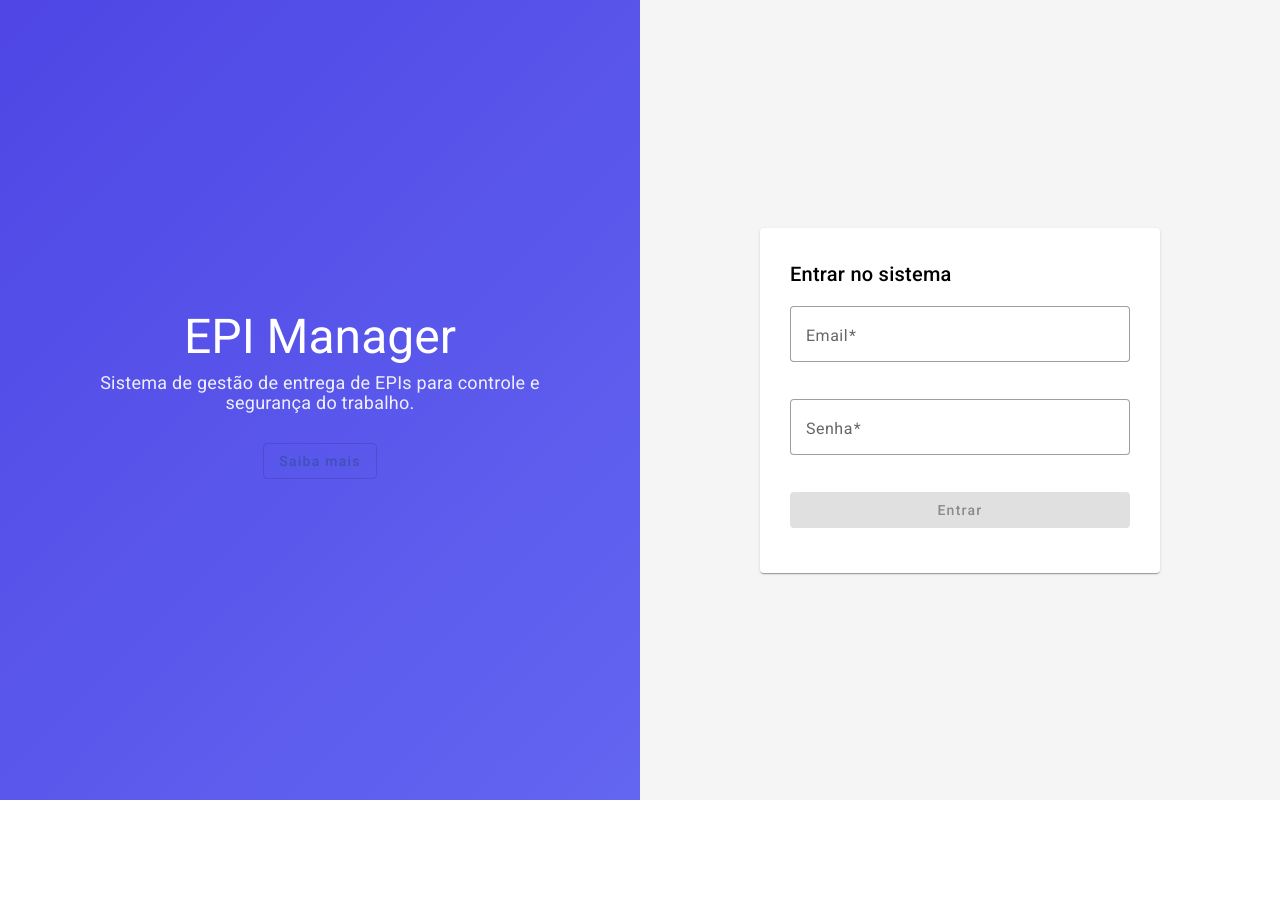
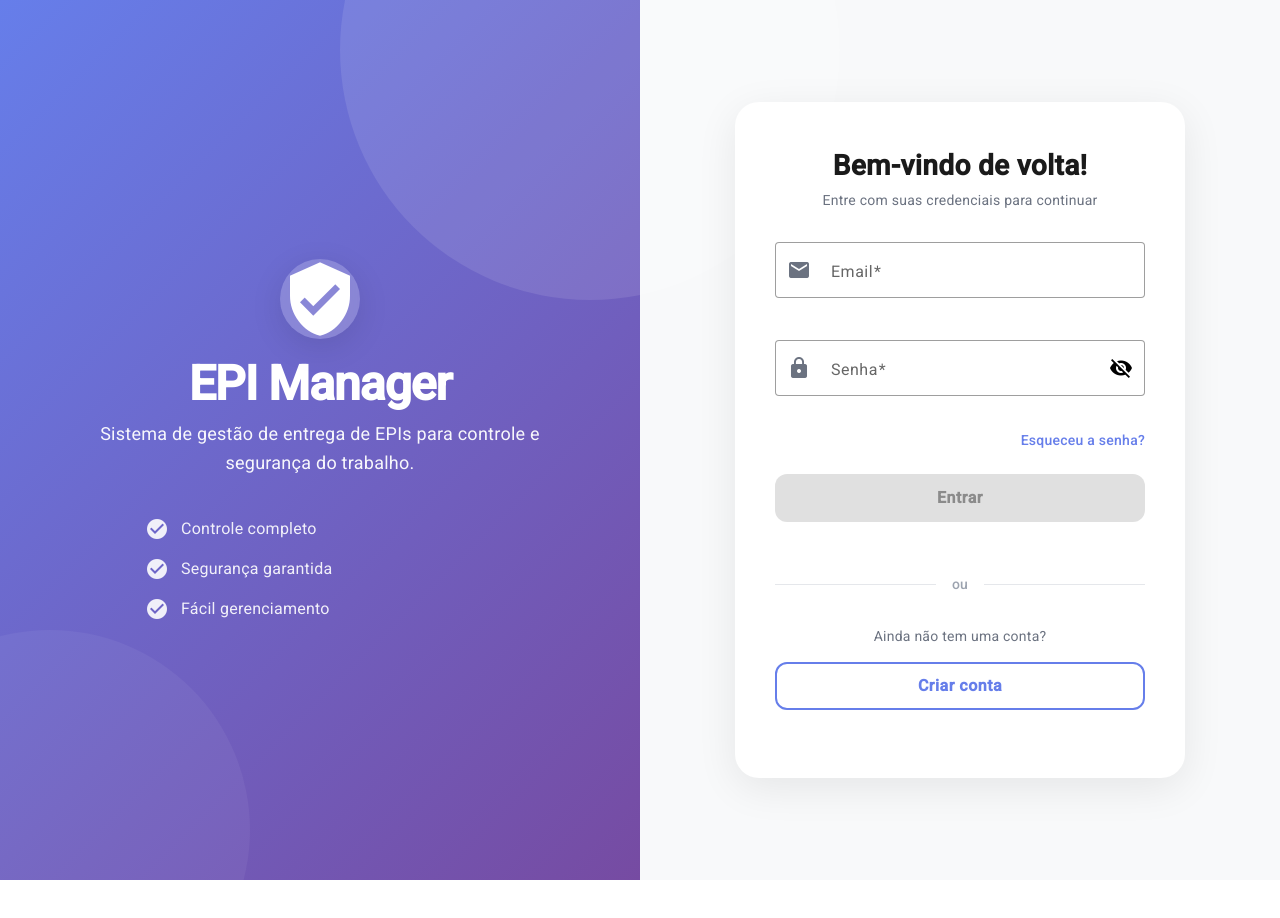
Before and after one commit to rodriguezdevsoftware/epi-management-system-web, an Angular app: page /login in a window 1280 px wide. Shown: the top 918 px of the page. Before the commit the page ends 800 px from the top, so only its background shows below. Built offline with nearby package versions, Linux system fonts and the light colour scheme.

Commit message:
feat: add register and forgot password options to login layout

```diff
--- a/src/app/modules/auth/pages/login/login.component.html
+++ b/src/app/modules/auth/pages/login/login.component.html
@@ -4,15 +4,29 @@
   <div class="login-left">
 
     <div class="left-content">
+      <div class="logo-container">
+        <mat-icon class="logo-icon">verified_user</mat-icon>
+      </div>
       <h1>EPI Manager</h1>
 
       <p>
         Sistema de gestão de entrega de EPIs para controle e segurança do trabalho.
       </p>
 
-      <button mat-stroked-button color="primary">
-        Saiba mais
-      </button>
+      <div class="features">
+        <div class="feature-item">
+          <mat-icon>check_circle</mat-icon>
+          <span>Controle completo</span>
+        </div>
+        <div class="feature-item">
+          <mat-icon>check_circle</mat-icon>
+          <span>Segurança garantida</span>
+        </div>
+        <div class="feature-item">
+          <mat-icon>check_circle</mat-icon>
+          <span>Fácil gerenciamento</span>
+        </div>
+      </div>
     </div>
 
   </div>
@@ -22,13 +36,17 @@
 
     <mat-card class="login-card">
 
-      <h2>Entrar no sistema</h2>
+      <div class="card-header">
+        <h2>Bem-vindo de volta!</h2>
+        <p class="subtitle">Entre com suas credenciais para continuar</p>
+      </div>
 
       <form [formGroup]="loginForm" (ngSubmit)="onLogin()">
 
         <mat-form-field appearance="outline" class="full-width">
           <mat-label>Email</mat-label>
-          <input matInput type="email" formControlName="email">
+          <input matInput type="email" formControlName="email" placeholder="seu@email.com">
+          <mat-icon matPrefix>email</mat-icon>
           <mat-error *ngIf="loginForm.get('email')?.invalid && loginForm.get('email')?.touched">
             Email é obrigatório e deve ser válido.
           </mat-error>
@@ -36,17 +54,36 @@
 
         <mat-form-field appearance="outline" class="full-width">
           <mat-label>Senha</mat-label>
-          <input matInput type="password" formControlName="password">
+          <input matInput [type]="hidePassword ? 'password' : 'text'" formControlName="password" placeholder="Digite sua senha">
+          <mat-icon matPrefix>lock</mat-icon>
+          <button mat-icon-button matSuffix type="button" (click)="hidePassword = !hidePassword">
+            <mat-icon>{{hidePassword ? 'visibility_off' : 'visibility'}}</mat-icon>
+          </button>
           <mat-error *ngIf="loginForm.get('password')?.invalid && loginForm.get('password')?.touched">
             Senha é obrigatória.
           </mat-error>
         </mat-form-field>
 
-        <button mat-raised-button color="primary" class="full-width" type="submit" [disabled]="loginForm.invalid">
+        <div class="forgot-password">
+          <a (click)="onForgotPassword()" class="link">Esqueceu a senha?</a>
+        </div>
+
+        <button mat-raised-button color="primary" class="full-width login-button" type="submit" [disabled]="loginForm.invalid">
           Entrar
         </button>
 
       </form>
+
+      <div class="divider">
+        <span>ou</span>
+      </div>
+
+      <div class="register-section">
+        <p>Ainda não tem uma conta?</p>
+        <button mat-stroked-button color="primary" class="full-width register-button" (click)="onRegister()">
+          Criar conta
+        </button>
+      </div>
 
     </mat-card>
 
--- a/src/app/modules/auth/pages/login/login.component.scss
+++ b/src/app/modules/auth/pages/login/login.component.scss
@@ -1,52 +1,328 @@
-.login-wrapper{
-  height:100vh;
-  display:flex;
-  font-family: Roboto, sans-serif;
+.login-wrapper {
+  min-height: 100vh;
+  height: 100%;
+  display: flex;
+  font-family: 'Roboto', sans-serif;
 }
 
 /* lado esquerdo */
 
-.login-left{
-  flex:1;
-  background: linear-gradient(135deg,#4f46e5,#6366f1);
-  color:white;
-  display:flex;
-  justify-content:center;
-  align-items:center;
-  text-align:center;
+.login-left {
+  flex: 1;
+  background: linear-gradient(135deg, #667eea 0%, #764ba2 100%);
+  color: white;
+  display: flex;
+  justify-content: center;
+  align-items: center;
+  text-align: center;
+  padding: 40px;
+  position: relative;
+  min-height: 100vh;
+
+  &::before {
+    content: '';
+    position: absolute;
+    width: 500px;
+    height: 500px;
+    border-radius: 50%;
+    background: rgba(255, 255, 255, 0.1);
+    top: -200px;
+    right: -200px;
+  }
+
+  &::after {
+    content: '';
+    position: absolute;
+    width: 400px;
+    height: 400px;
+    border-radius: 50%;
+    background: rgba(255, 255, 255, 0.05);
+    bottom: -150px;
+    left: -150px;
+  }
 }
 
-.left-content{
-  width:70%;
+.left-content {
+  width: 80%;
+  max-width: 500px;
+  position: relative;
+  z-index: 1;
 }
 
-.left-content h1{
-  font-size:48px;
-  margin-bottom:20px;
+.logo-container {
+  margin-bottom: 24px;
+
+  .logo-icon {
+    font-size: 80px;
+    width: 80px;
+    height: 80px;
+    background: rgba(255, 255, 255, 0.2);
+    border-radius: 50%;
+    display: inline-flex;
+    align-items: center;
+    justify-content: center;
+    backdrop-filter: blur(10px);
+    box-shadow: 0 8px 32px rgba(0, 0, 0, 0.1);
+  }
 }
 
-.left-content p{
-  font-size:18px;
-  margin-bottom:30px;
-  opacity:0.9;
+.left-content h1 {
+  font-size: 48px;
+  font-weight: 700;
+  margin-bottom: 20px;
+  letter-spacing: -1px;
+}
+
+.left-content p {
+  font-size: 18px;
+  line-height: 1.6;
+  margin-bottom: 40px;
+  opacity: 0.95;
+}
+
+.features {
+  display: flex;
+  flex-direction: column;
+  gap: 16px;
+  text-align: left;
+  max-width: 350px;
+  margin: 0 auto;
+}
+
+.feature-item {
+  display: flex;
+  align-items: center;
+  gap: 12px;
+  font-size: 16px;
+  opacity: 0.9;
+
+  mat-icon {
+    font-size: 24px;
+    width: 24px;
+    height: 24px;
+  }
 }
 
 /* lado direito */
 
-.login-right{
-  flex:1;
-  background:#f5f5f5;
-  display:flex;
-  justify-content:center;
-  align-items:center;
+.login-right {
+  flex: 1;
+  background: #f8f9fa;
+  display: flex;
+  justify-content: center;
+  align-items: center;
+  padding: 40px;
+  min-height: 100vh;
 }
 
-.login-card{
-  width:400px;
-  padding:30px;
+.login-card {
+  width: 100%;
+  max-width: 450px;
+  padding: 48px 40px;
+  border-radius: 24px;
+  box-shadow: 0 10px 40px rgba(0, 0, 0, 0.08);
+  background: white;
+  transition: transform 0.3s ease, box-shadow 0.3s ease;
+
+  &:hover {
+    transform: translateY(-4px);
+    box-shadow: 0 15px 50px rgba(0, 0, 0, 0.12);
+  }
 }
 
-.full-width{
-  width:100%;
-  margin-bottom:15px;
+.card-header {
+  text-align: center;
+  margin-bottom: 32px;
+
+  h2 {
+    font-size: 28px;
+    font-weight: 700;
+    color: #1a1a1a;
+    margin-bottom: 8px;
+  }
+
+  .subtitle {
+    font-size: 14px;
+    color: #6b7280;
+    margin: 0;
+  }
 }
+
+.full-width {
+  width: 100%;
+  margin-bottom: 20px;
+
+  ::ng-deep {
+    .mat-mdc-form-field {
+      .mat-mdc-text-field-wrapper {
+        .mat-mdc-form-field-flex {
+          border-radius: 12px;
+        }
+      }
+    }
+
+    .mat-mdc-form-field-icon-prefix {
+      padding-right: 8px;
+      color: #6b7280;
+    }
+  }
+}
+
+.forgot-password {
+  text-align: right;
+  margin-bottom: 24px;
+  margin-top: -8px;
+
+  .link {
+    color: #667eea;
+    font-size: 14px;
+    text-decoration: none;
+    cursor: pointer;
+    transition: all 0.3s ease;
+    font-weight: 500;
+
+    &:hover {
+      color: #764ba2;
+      text-decoration: underline;
+    }
+  }
+}
+
+.login-button {
+  height: 48px;
+  border-radius: 12px;
+  font-size: 16px;
+  font-weight: 600;
+  text-transform: none;
+  letter-spacing: 0.5px;
+  box-shadow: 0 4px 12px rgba(102, 126, 234, 0.3);
+  transition: all 0.3s ease;
+
+  &:not(:disabled):hover {
+    transform: translateY(-2px);
+    box-shadow: 0 6px 20px rgba(102, 126, 234, 0.4);
+  }
+}
+
+.divider {
+  position: relative;
+  text-align: center;
+  margin: 32px 0;
+
+  &::before {
+    content: '';
+    position: absolute;
+    top: 50%;
+    left: 0;
+    right: 0;
+    height: 1px;
+    background: #e5e7eb;
+  }
+
+  span {
+    position: relative;
+    background: white;
+    padding: 0 16px;
+    color: #9ca3af;
+    font-size: 14px;
+    font-weight: 500;
+  }
+}
+
+.register-section {
+  text-align: center;
+
+  p {
+    font-size: 14px;
+    color: #6b7280;
+    margin-bottom: 16px;
+  }
+
+  .register-button {
+    height: 48px;
+    border-radius: 12px;
+    font-size: 16px;
+    font-weight: 600;
+    text-transform: none;
+    letter-spacing: 0.5px;
+    border: 2px solid #667eea;
+    color: #667eea;
+    transition: all 0.3s ease;
+
+    &:hover {
+      background: #667eea;
+      color: white;
+      transform: translateY(-2px);
+      box-shadow: 0 6px 20px rgba(102, 126, 234, 0.3);
+    }
+  }
+}
+
+/* Responsividade */
+@media (max-width: 968px) {
+  .login-wrapper {
+    flex-direction: column;
+    height: auto;
+    min-height: 100vh;
+    overflow-y: auto;
+  }
+
+  .login-left {
+    flex: none;
+    min-height: 280px;
+    padding: 40px 24px 32px;
+
+    &::before,
+    &::after {
+      display: none;
+    }
+  }
+
+  .left-content {
+    width: 90%;
+  }
+
+  .logo-container {
+    margin-bottom: 16px;
+
+    .logo-icon {
+      font-size: 60px;
+      width: 60px;
+      height: 60px;
+    }
+  }
+
+  .left-content h1 {
+    font-size: 32px;
+    margin-bottom: 12px;
+  }
+
+  .left-content p {
+    font-size: 16px;
+    margin-bottom: 0;
+  }
+
+  .features {
+    display: none;
+  }
+
+  .login-right {
+    flex: none;
+    padding: 32px 20px;
+    min-height: auto;
+  }
+
+  .login-card {
+    padding: 32px 24px;
+    border-radius: 20px;
+    box-shadow: 0 4px 20px rgba(0, 0, 0, 0.08);
+  }
+
+  .card-header {
+    margin-bottom: 24px;
+
+    h2 {
+      font-size: 24px;
+    }
+  }
+}
--- a/src/app/modules/auth/pages/login/login.component.ts
+++ b/src/app/modules/auth/pages/login/login.component.ts
@@ -10,6 +10,7 @@ import { Router } from '@angular/router';
 export class LoginComponent {
 
   loginForm: FormGroup;
+  hidePassword = true;
 
   constructor(private fb: FormBuilder, private router: Router) {
     this.loginForm = this.fb.group({
@@ -26,4 +27,16 @@ export class LoginComponent {
       this.router.navigate(['/home']);
     }
   }
+
+  onForgotPassword() {
+    // Navegar para página de recuperação de senha
+    console.log('Navegar para recuperação de senha');
+    // this.router.navigate(['/auth/forgot-password']);
+  }
+
+  onRegister() {
+    // Navegar para página de registro
+    console.log('Navegar para página de registro');
+    // this.router.navigate(['/auth/register']);
+  }
 }
```
